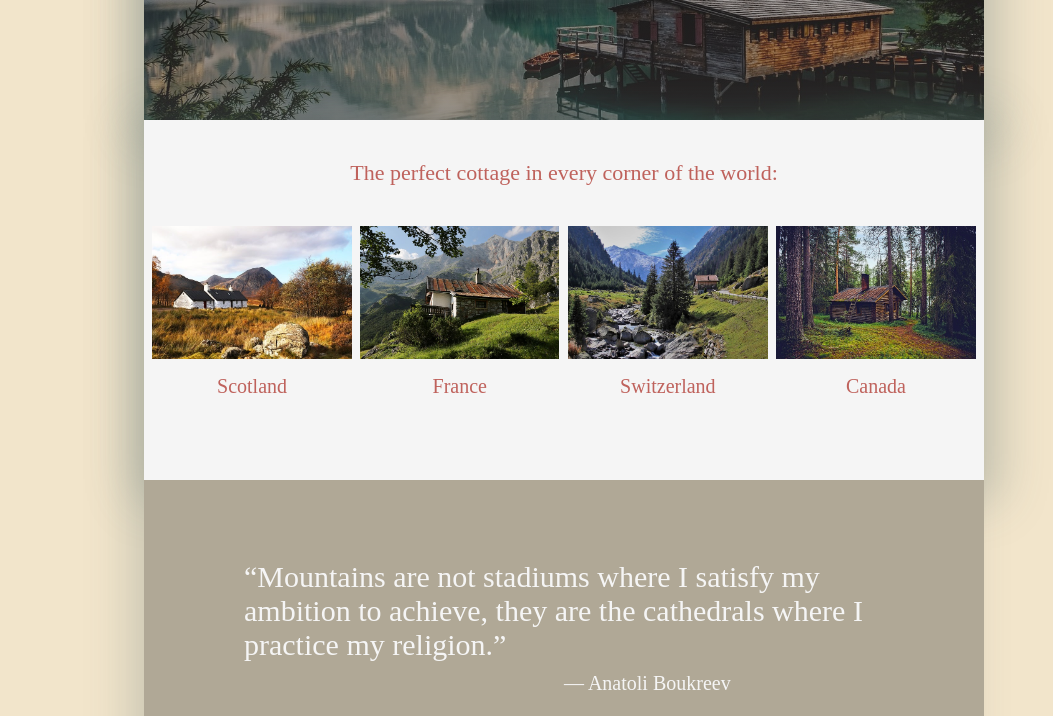
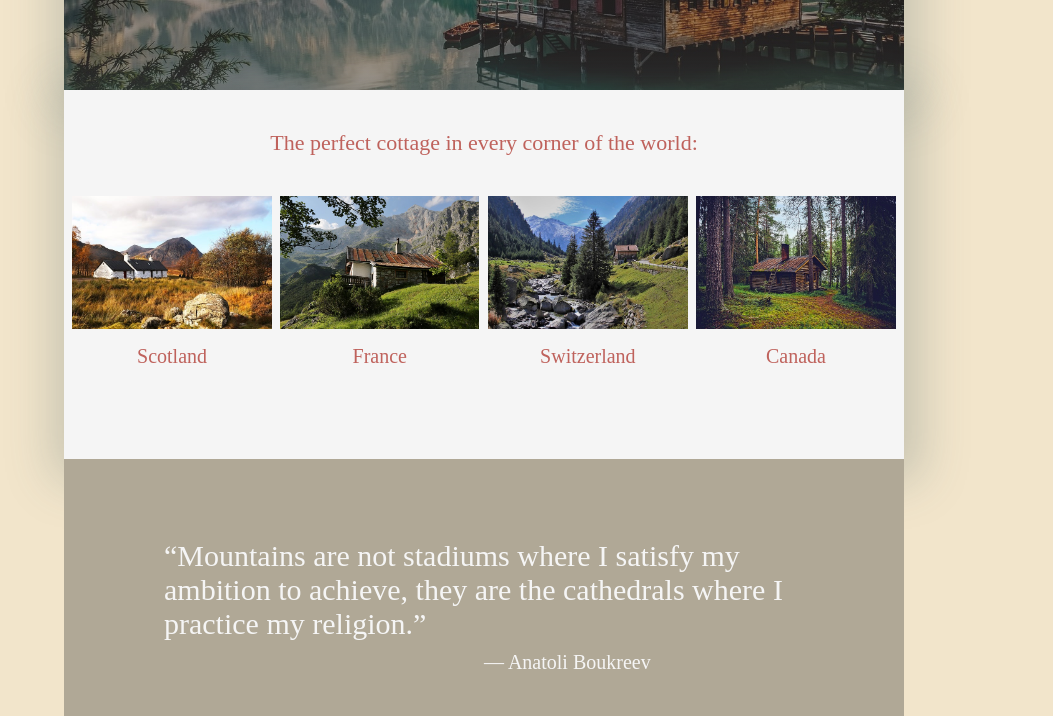
Before and after one commit to KaileenaFarah/Landing-Page, a plain HTML site: page index.html in a window 1280 px wide. Shown: the part 360-1076 px from the top of the page, without its empty margins (156-1209 px from the left). Drawn offline with Linux system fonts and the light colour scheme.

Commit message:
Adapted for all browsers

```diff
--- a/style.css
+++ b/style.css
@@ -1,16 +1,19 @@
-* {
-    flex-shrink: 1;
+*,
+*::before,
+*::after {
+    box-sizing: inherit;
 }
 
 body {
-    margin: 30px 300px;
+    margin: 0;
     padding: 0;
     box-sizing: border-box;
-    min-height: 100vh;
-    min-width: 100vh;
+    height: auto;
+    min-width: 100vw;
     background-color: #f2e5cb;
     display: flex;
     flex-direction: column;
+    align-items: center;
     box-shadow: 3px 8px 45px 13px rgba(71, 97, 102, 0.26);
 }
 
@@ -37,6 +40,7 @@ a {
     background-color: whitesmoke;
     transition: transform 0.02s ease, filter 0.02s ease;
 }
+
 a:hover {
     transform: scale(1.1);
     filter: brightness(1.0);
@@ -107,10 +111,9 @@ a:hover {
     flex-direction: column;
     align-items: center;
     width: 840px;
-    height: 320px;
+    height: 369px;
     background-color:whitesmoke;
     box-shadow: 3px 8px 45px 13px rgba(71, 97, 102, 0.26);
-    padding-bottom: 40px;
 }
 
 .mid_cont h2 {
@@ -127,6 +130,7 @@ a:hover {
     justify-content: space-evenly;
     width: 100%;
     flex-wrap: nowrap;
+
 }
 
 .submid_cont img:hover {
```
